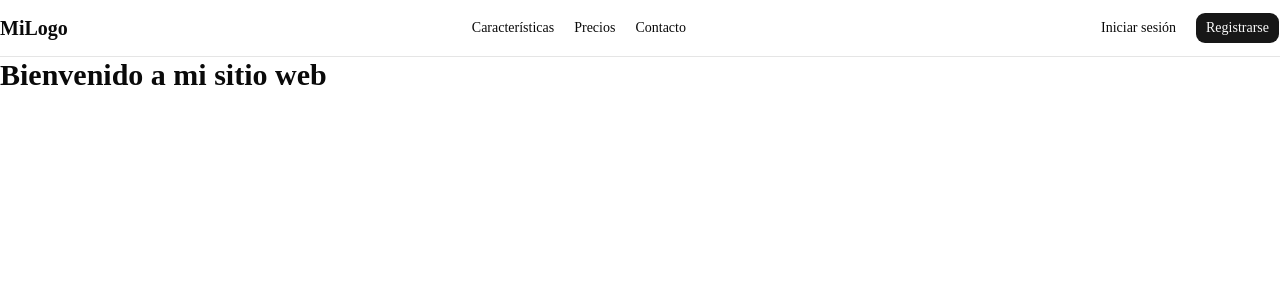
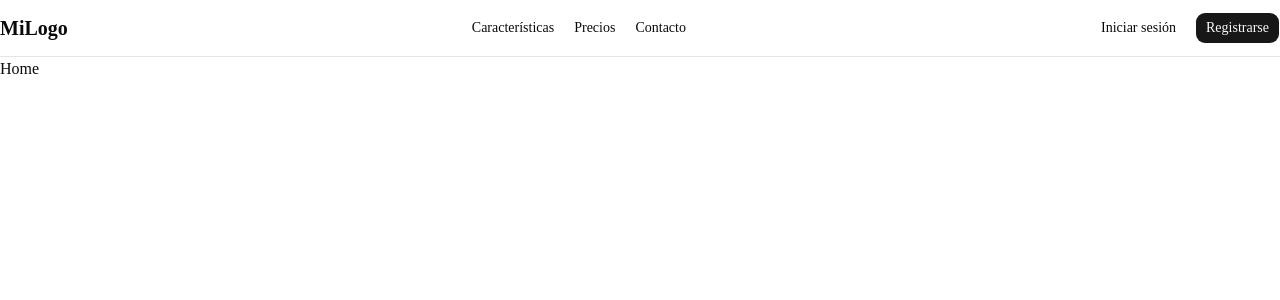
Before and after one commit to Saekixx/LandingPage-SalonBellasa, a Next.js app: page / in a window 1280 px wide. Shown: the top 300 px of the page. Built offline with nearby package versions, Linux system fonts and the light colour scheme.

Commit message:
feat: Agregar children al layout y mejorar la estructura del Navbar

```diff
--- a/app/layout.tsx
+++ b/app/layout.tsx
@@ -29,6 +29,7 @@ export default function RootLayout({
       className={`${geistSans.variable} ${geistMono.variable} h-full antialiased`}
     >
       <body className="min-h-full flex flex-col">
+
         <Navbar />
         {children}
       </body>
--- a/app/page.tsx
+++ b/app/page.tsx
@@ -1,7 +1,5 @@
-export default function Home() {
-  return (
-    <div>
-      <h1 className="text-3xl font-bold">Bienvenido a mi sitio web</h1>
-    </div>
-  );
+function Home() {
+  return <div>Home</div>;
 }
+
+export default Home;
--- a/components/public/nav-bar.tsx
+++ b/components/public/nav-bar.tsx
@@ -1,3 +1,5 @@
+"use client";
+
 import Link from "next/link";
 import { Menu } from "lucide-react";
 
@@ -27,21 +29,21 @@ export function Navbar() {
         <NavigationMenu className="hidden md:flex">
           <NavigationMenuList>
             <NavigationMenuItem>
-              <Link href="/features" passHref legacyBehavior>
+              <Link href="/features">
                 <NavigationMenuLink className={navigationMenuTriggerStyle()}>
                   Características
                 </NavigationMenuLink>
               </Link>
             </NavigationMenuItem>
             <NavigationMenuItem>
-              <Link href="/pricing" passHref legacyBehavior>
+              <Link href="/pricing">
                 <NavigationMenuLink className={navigationMenuTriggerStyle()}>
                   Precios
                 </NavigationMenuLink>
               </Link>
             </NavigationMenuItem>
             <NavigationMenuItem>
-              <Link href="/contact" passHref legacyBehavior>
+              <Link href="/contact">
                 <NavigationMenuLink className={navigationMenuTriggerStyle()}>
                   Contacto
                 </NavigationMenuLink>
```
